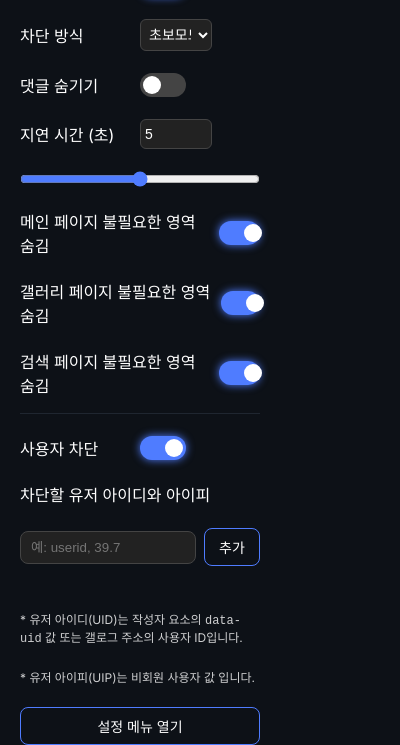
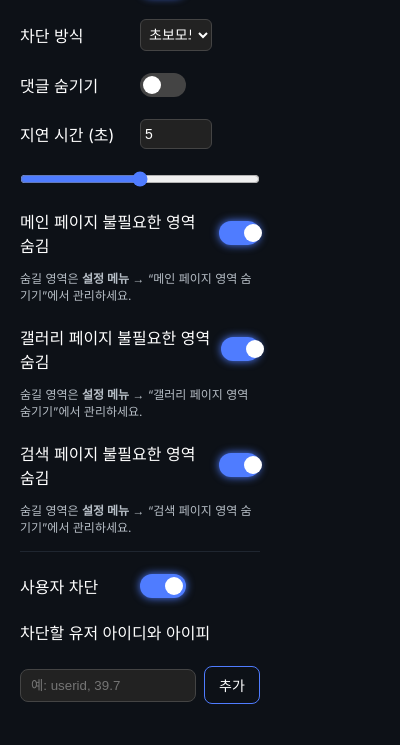
Before and after one commit to diligencefrozen/DCinside-Gallery-Blocker, a browser extension: page popup.html in a window 400 px wide. Shown: the part 95-840 px from the top of the page. Drawn offline with Linux system fonts and the light colour scheme.

Commit message:
Update popup.html

```diff
--- a/popup.html
+++ b/popup.html
@@ -56,6 +56,7 @@
     padding:8px 12px;
   }
   .muted{font-size:12px;opacity:.8}
+  .hint{font-size:12px;opacity:.9;color:#c9d1d9;margin-top:-10px}
   ul#uidList{list-style:none;display:flex;flex-direction:column;gap:6px;max-height:120px;overflow:auto}
   ul#uidList li{display:flex;justify-content:space-between;align-items:center;border:1px solid #333;border-radius:8px;padding:6px 8px;background:#151a22}
   ul#uidList code{opacity:.9}
@@ -109,6 +110,7 @@
       <span class="slider"></span>
     </label>
   </label>
+  <p class="hint">숨길 영역은 <b>설정 메뉴</b> → “메인 페이지 영역 숨기기”에서 관리하세요.</p>
 
   <label class="row">
     <span style="min-width:110px;">갤러리 페이지 불필요한 영역 숨김</span>
@@ -117,6 +119,7 @@
       <span class="slider"></span>
     </label>
   </label>
+  <p class="hint">숨길 영역은 <b>설정 메뉴</b> → “갤러리 페이지 영역 숨기기”에서 관리하세요.</p>
 
   <label class="row">
     <span style="min-width:110px;">검색 페이지 불필요한 영역 숨김</span>
@@ -125,6 +128,7 @@
       <span class="slider"></span>
     </label>
   </label>
+  <p class="hint">숨길 영역은 <b>설정 메뉴</b> → “검색 페이지 영역 숨기기”에서 관리하세요.</p>
 
   <hr class="divider">
 
@@ -137,7 +141,7 @@
     </label>
   </label>
 
-  <!-- 차단할 유저 아이디 -->
+  <!-- 차단할 유저 아이디/아이피 -->
   <label class="row">
     <span style="min-width:110px;">차단할 유저 아이디와 아이피</span>
   </label>
@@ -146,8 +150,8 @@
     <button id="addUidBtn">추가</button>
   </div>
   <ul id="uidList"></ul>
-  <div class="muted">* 유저 아이디(UID)는 작성자 요소의 <code>data-uid</code> 값 또는 갤로그 주소의 사용자 ID입니다.</div>
-  <div class="muted">* 유저 아이피(UIP)는 비회원 사용자 값 입니다.</div>
+  <div class="muted">* UID는 작성자 요소의 <code>data-uid</code> 값 또는 갤로그 주소의 사용자 ID입니다.</div>
+  <div class="muted">* 비회원은 IP 앞부분(예: <code>39.7</code>)을 등록하면 <code>data-ip^="39.7"</code>로 일괄 차단됩니다.</div>
 
   <!-- 옵션 페이지 -->
   <button id="openOptions">설정 메뉴 열기</button>
```
